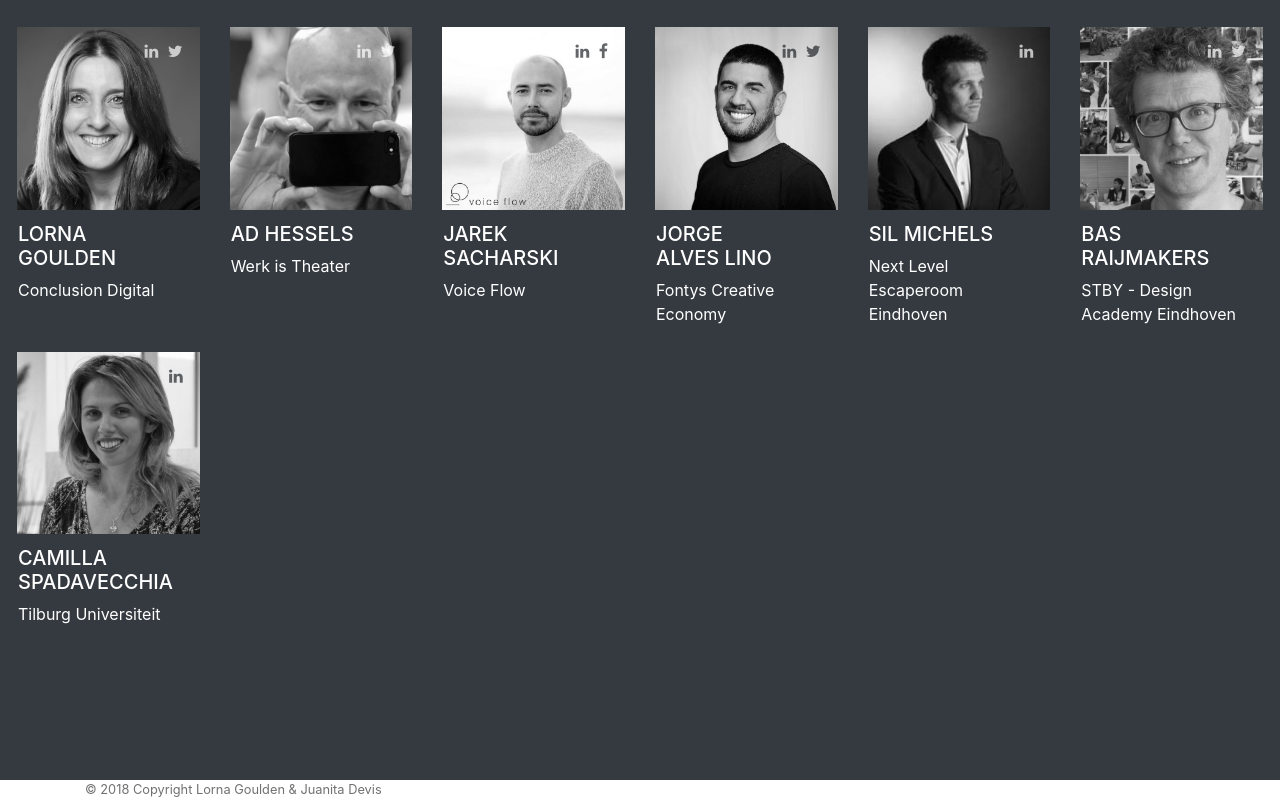
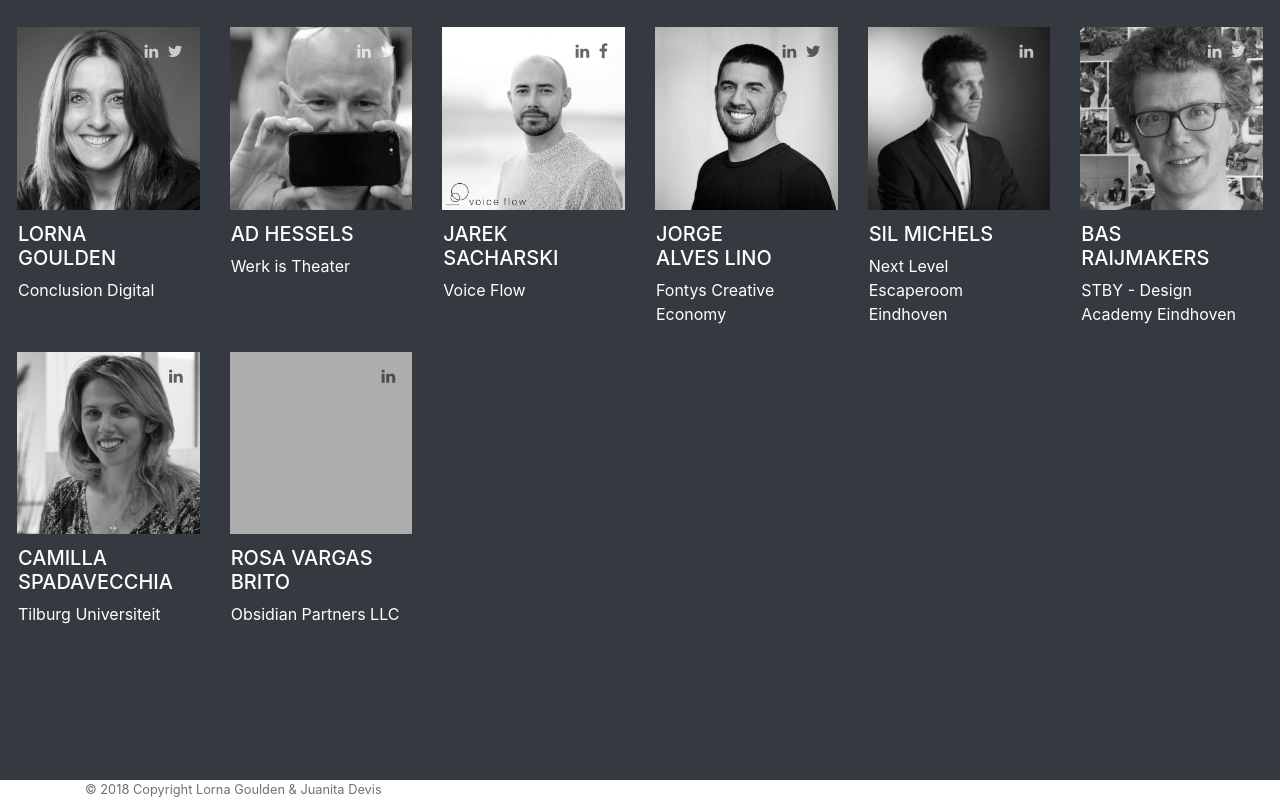
Before and after one commit to ladevis/futuretalentchallenge, a website with bundled scripts: page speakers.html in a window 1280 px wide. Shown: the part 901-1701 px from the top of the page. Built offline with nearby package versions, Linux system fonts and the light colour scheme.

Commit message:
updated new speaker

```diff
--- a/speakers.html
+++ b/speakers.html
@@ -272,6 +272,28 @@
 						</p>
 					</div>
 			 </li>
+         <!-- Rosa Vargas Brito -->
+
+              <li class="col-ld-2 col-md-2 col-sm-3">
+				<div class="speaker">
+					<div class="speaker-photo">
+						<img class="lazy bw-p" src="img/profile_lightg.jpg">
+
+					</div>
+
+								    <div class="project-category text-faded icon iconb">
+                                    <a href="https://www.linkedin.com/in/rosaellenivargasbrito/" target="_blank">
+                                    <i class="fa fa-linkedin"></i>
+                                    </a>
+                                    </div>
+		      </div>
+              <div class="speaker-text">
+						<h5>Rosa Vargas Brito</h5>
+						<p>
+								<span class="speaker-position">Obsidian Partners LLC</span>
+						</p>
+					</div>
+			 </li>
 
 
 
```
Also changed, not shown: index.html (+2 -2 lines).
